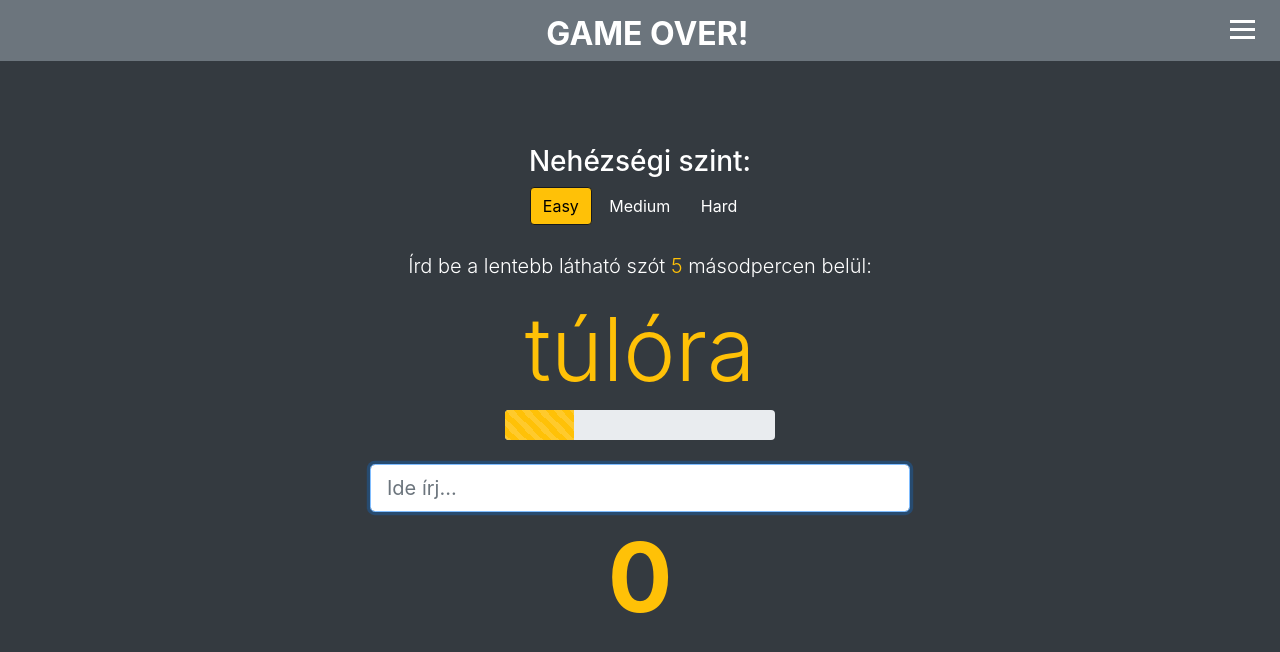
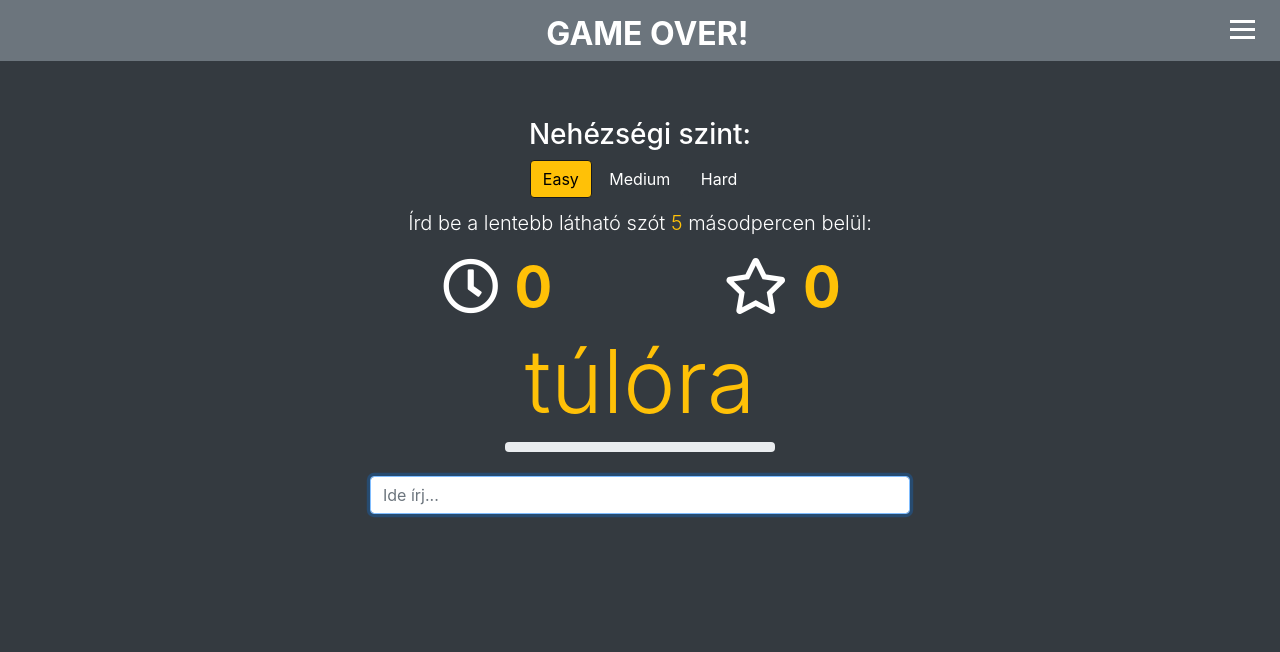
Before and after one commit to Maja0426/type-game, a website: page dist/index.html in a window 1280 px wide. Drawn offline with nearby package versions, Linux system fonts and the light colour scheme.

Commit message:
Modify design, counters

```diff
--- a/scss/_mobile.scss
+++ b/scss/_mobile.scss
@@ -20,6 +20,10 @@
 
   .progress {
     height: 10px;
+  }
+
+  .counters h3 {
+    font-size: 1.5rem;
   }
 }
 
@@ -58,7 +62,12 @@
   .progress {
     height: 10px;
   }
+
+  .counters h3 {
+    font-size: 2rem;
+  }
 }
+
 
 @include mediaLg {
   .b-group {
@@ -76,7 +85,7 @@
 
 @include mediaXl {
   .b-group {
-    margin-top: 25%;
+    margin-top: 20%;
   }
   .help-content {
     margin-top: 15vh;
--- a/scss/main.scss
+++ b/scss/main.scss
@@ -22,7 +22,7 @@
 }
 
 .progress {
-  height: 30px;
+  height: 10px;
 }
 
 .gifanim {
```
Also changed, not shown: dist/about.html, dist/css/main.css, dist/help.html, dist/index.html, dist/js/app.js.
